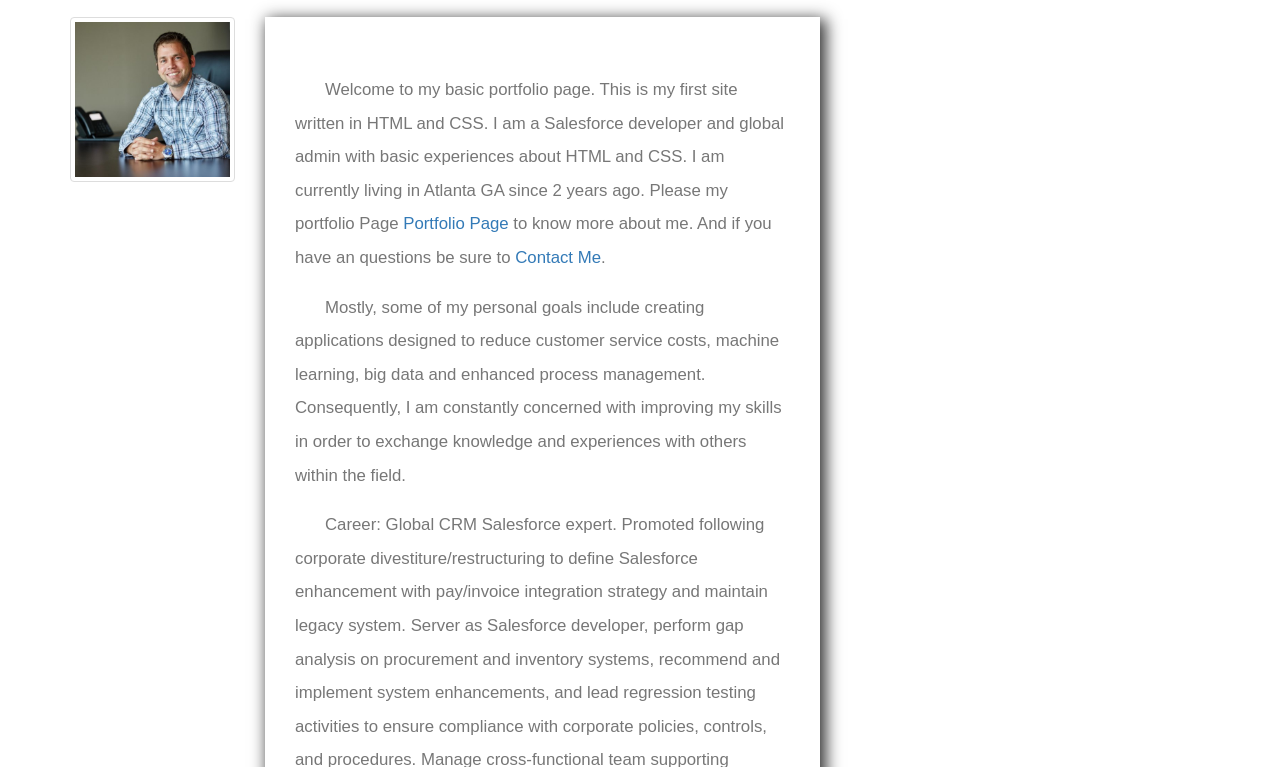
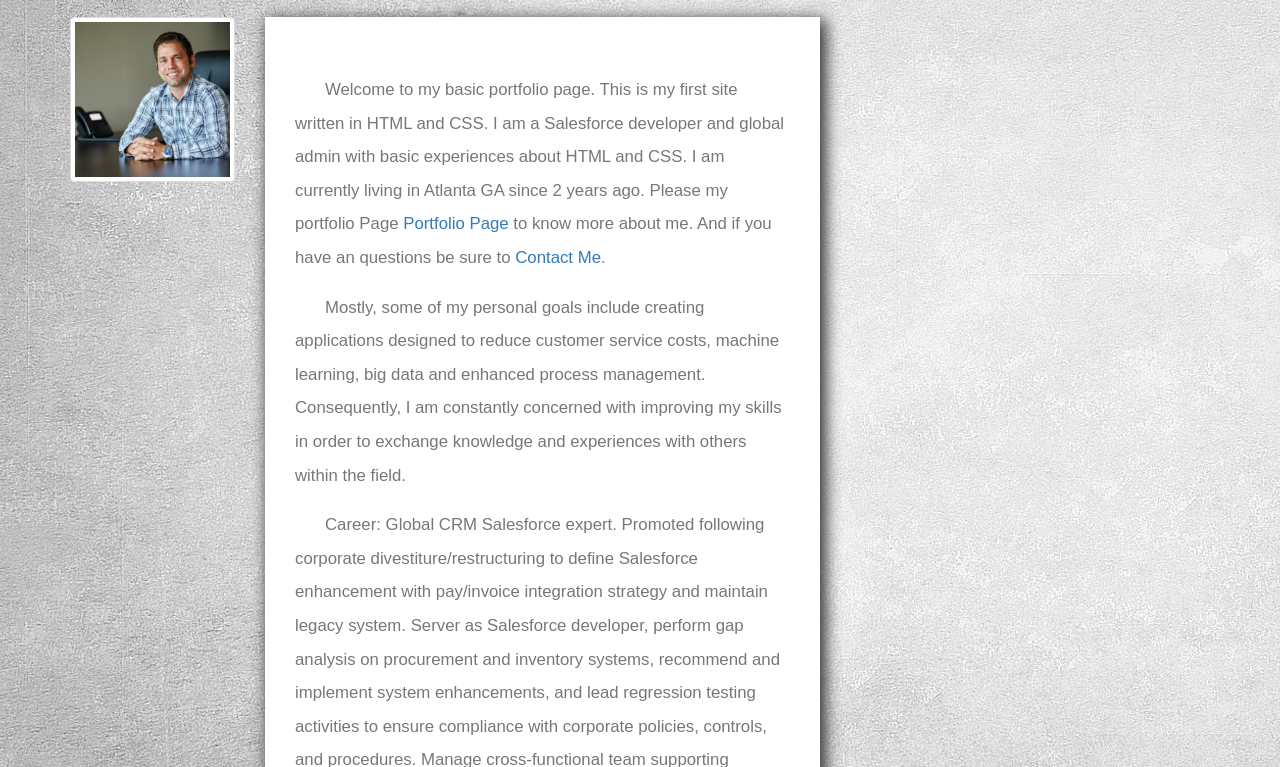
Before and after one commit to sharstream/sharstream.github.io, a plain HTML site: page bootstrap-portfolio/index.html in a window 1280 px wide. Shown: the part 213-980 px from the top of the page. Drawn offline with nearby package versions, Linux system fonts and the light colour scheme.

Commit message:
background url - grey screen new styles for index, portfolio and contact pages

```diff
--- a/bootstrap-portfolio/styles/bio_author.css
+++ b/bootstrap-portfolio/styles/bio_author.css
@@ -1,3 +1,6 @@
+body {
+    background: url(../images/background.jpg);
+}
 
 h1, h2 {
     font-family: 'Georgia', Times, Times New Roman, serif;
--- a/bootstrap-portfolio/styles/contact.css
+++ b/bootstrap-portfolio/styles/contact.css
@@ -1,4 +1,6 @@
-
+body {
+    background: url(../images/background.jpg);
+}
 
 h1, h2 {
     font-family: 'Georgia', Times, Times New Roman, serif;
--- a/bootstrap-portfolio/styles/portfolio.css
+++ b/bootstrap-portfolio/styles/portfolio.css
@@ -1,3 +1,6 @@
+body {
+    background: url(../images/background.jpg);
+}
 
 h1, h2 {
     font-family: 'Georgia', Times, Times New Roman, serif;
```
